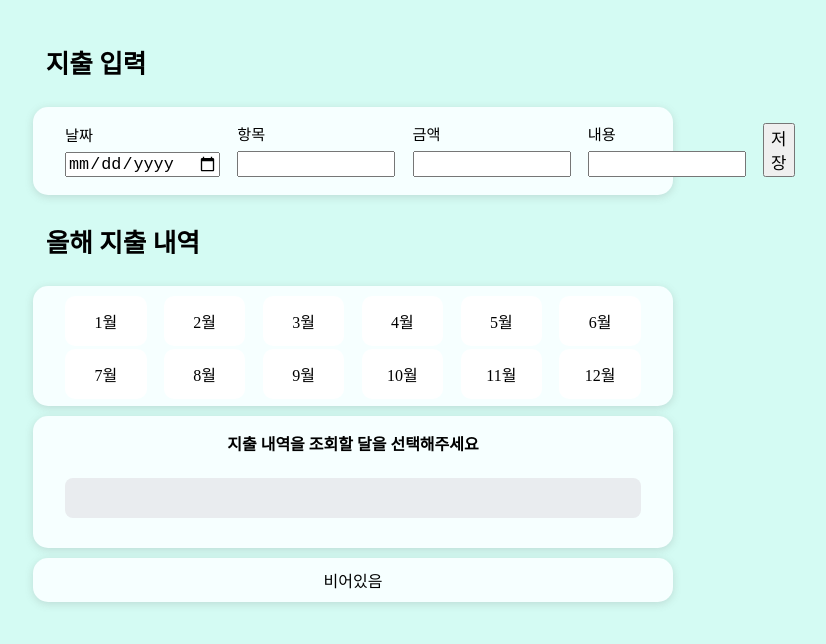
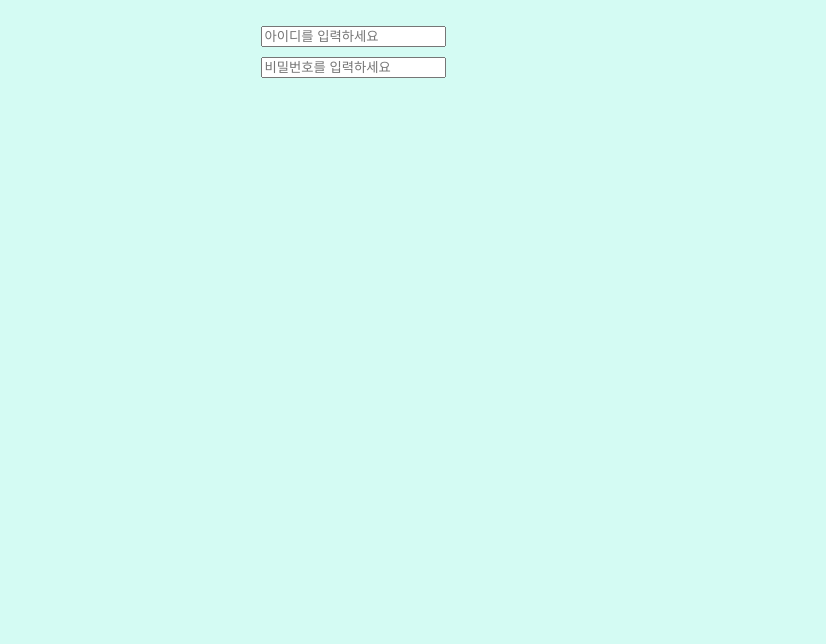
Before and after one commit to sobbingtofu/prjDevelopedLedger, a React (Vite) app: page / in a window 1280 px wide. Shown: the top 644 px of the page, without its empty margins (287-1113 px from the left). Built offline with nearby package versions, Linux system fonts and the light colour scheme.

Commit message:
add: 로그인 페이지 뼈대 생성

```diff
--- a/src/App.jsx
+++ b/src/App.jsx
@@ -3,7 +3,7 @@ import {loggedInRouter, loggedOutRouter} from "./routes/router";
 import "./App.css";
 
 function App() {
-  const isLoggedIn = true;
+  const isLoggedIn = false;
 
   return isLoggedIn ? (
     <RouterProvider router={loggedInRouter}></RouterProvider>
--- /dev/null
+++ b/src/pages/LogInPage.jsx
@@ -0,0 +1,27 @@
+import {useEffect, useState} from "react";
+
+const LogInPage = () => {
+  const [inputUserProfileData, setInputUserProfileData] = useState({
+    inputUserId: "",
+    inputUserPw: "",
+  });
+
+  const handleInputChange = (event) => {
+    if (event.target.id === "id") {
+      setInputUserProfileData({...inputUserProfileData, ...{inputUserId: event.target.value}});
+    } else {
+      setInputUserProfileData({...inputUserProfileData, ...{inputUserPw: event.target.value}});
+    }
+  };
+  useEffect(() => {
+    console.log(inputUserProfileData);
+  });
+  return (
+    <>
+      <input id="id" placeholder="아이디를 입력하세요" onChange={handleInputChange}></input>
+      <input id="pw" placeholder="비밀번호를 입력하세요" onChange={handleInputChange}></input>
+    </>
+  );
+};
+
+export default LogInPage;
--- a/src/routes/router.jsx
+++ b/src/routes/router.jsx
@@ -1,6 +1,7 @@
 import {createBrowserRouter} from "react-router-dom";
 import MainPage from "../pages/MainPage";
 import ExpenseEditPage from "../pages/ExpenseEditPage";
+import LogInPage from "../pages/LogInPage";
 
 export const loggedInRouter = createBrowserRouter([
   {
@@ -16,6 +17,6 @@ export const loggedInRouter = createBrowserRouter([
 export const loggedOutRouter = createBrowserRouter([
   {
     path: "/",
-    element: <MainPage />,
+    element: <LogInPage />,
   },
 ]);
```
